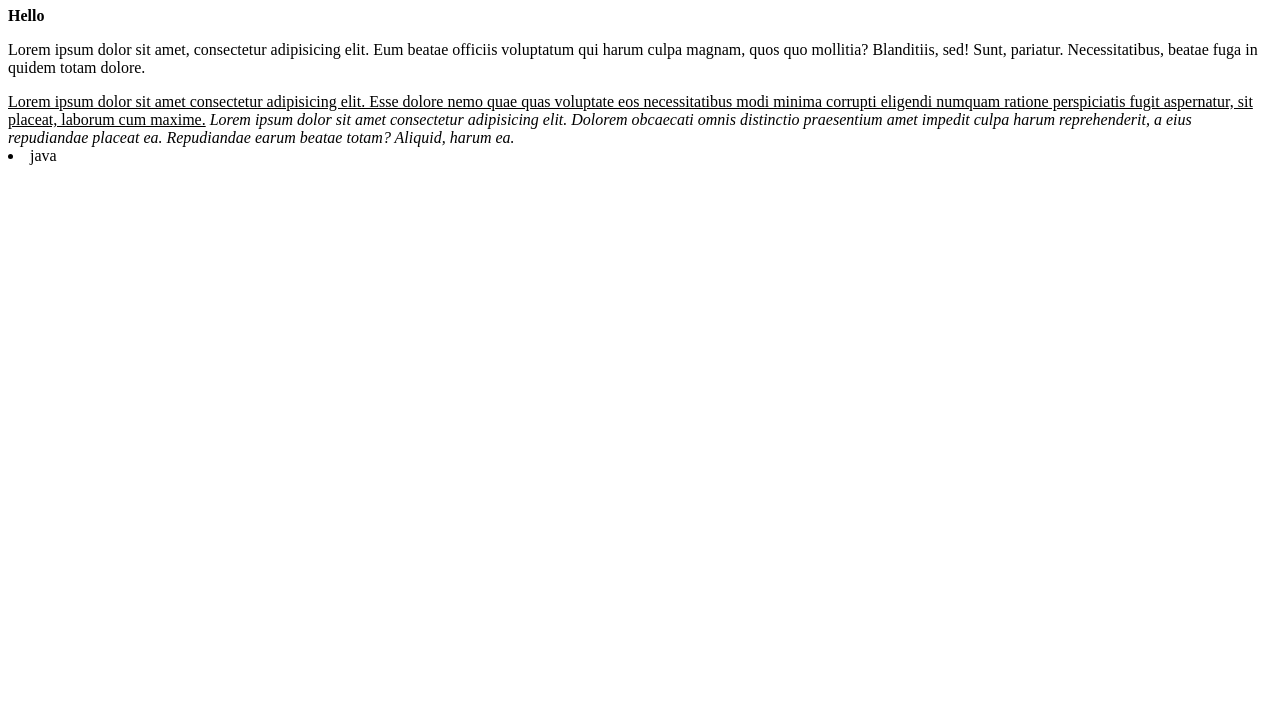
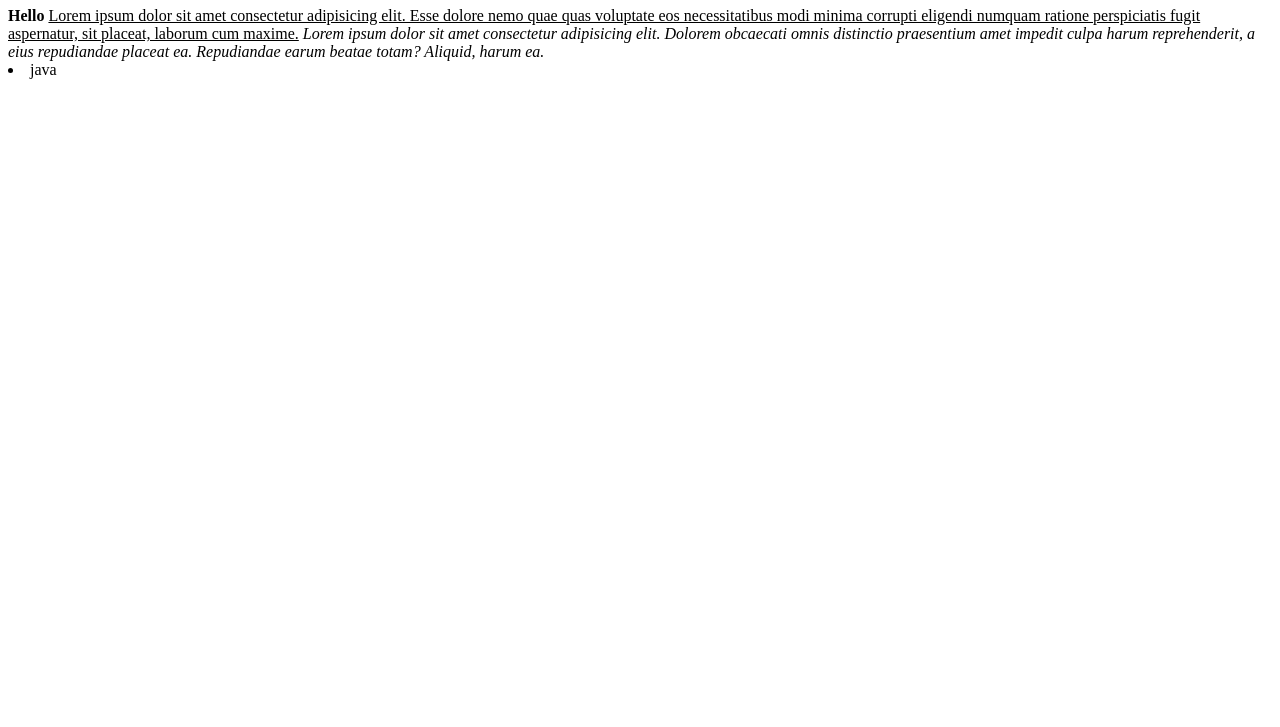
Before and after one commit to Shital1492001/UserManagement, a plain HTML site: page A.html in a window 1280 px wide. Shown: the part 73-800 px from the top of the page. Drawn offline with Linux system fonts and the light colour scheme.

Commit message:
feat:file changed

```diff
--- a/A.html
+++ b/A.html
@@ -8,7 +8,6 @@
 <body>
     <h1>Hii....., Welcome</h1>
     <b>Hello</b>
-    <p>Lorem ipsum dolor sit amet, consectetur adipisicing elit. Eum beatae officiis voluptatum qui harum culpa magnam, quos quo mollitia? Blanditiis, sed! Sunt, pariatur. Necessitatibus, beatae fuga in quidem totam dolore.</p>
     <u>Lorem ipsum dolor sit amet consectetur adipisicing elit. Esse dolore nemo quae quas voluptate eos necessitatibus modi minima corrupti eligendi numquam ratione perspiciatis fugit aspernatur, sit placeat, laborum cum maxime.</u>
     <i>Lorem ipsum dolor sit amet consectetur adipisicing elit. Dolorem obcaecati omnis distinctio praesentium amet impedit culpa harum reprehenderit, a eius repudiandae placeat ea. Repudiandae earum beatae totam? Aliquid, harum ea.</i>
     <li>java</li>
```
